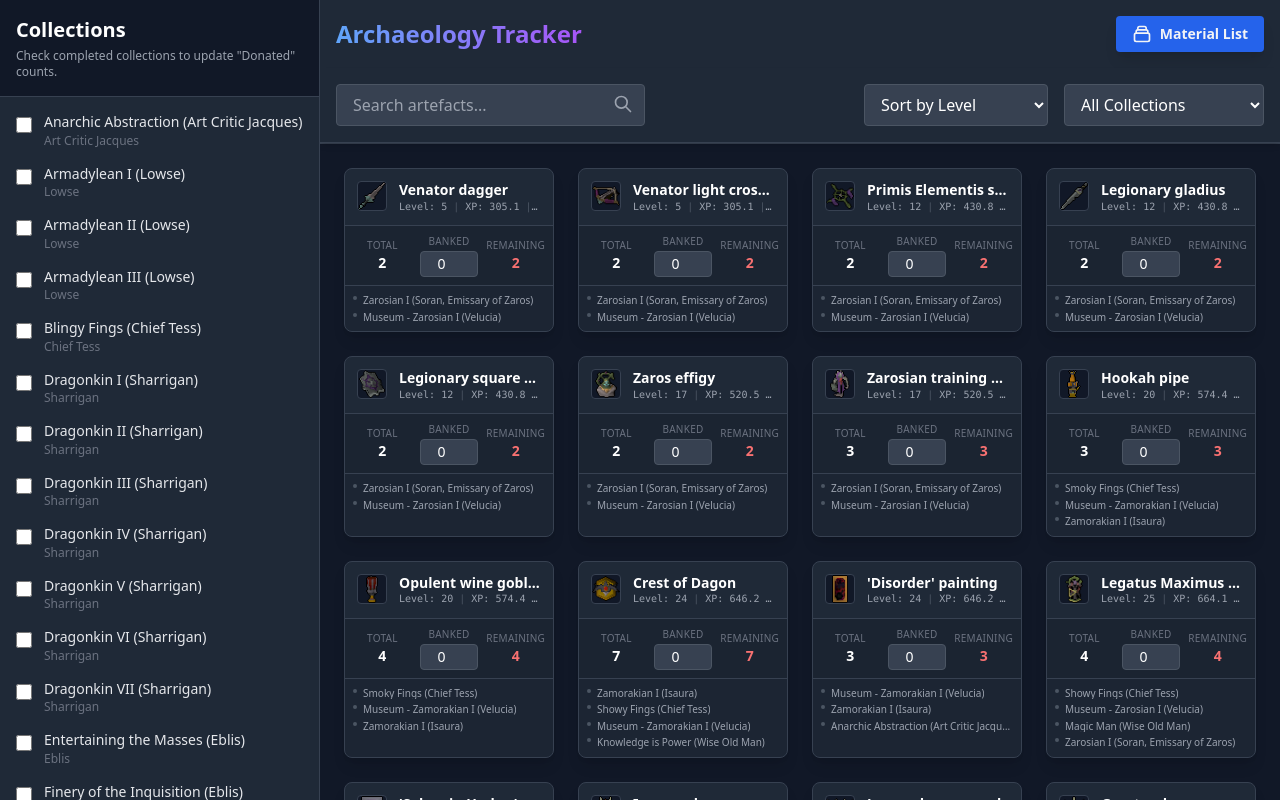
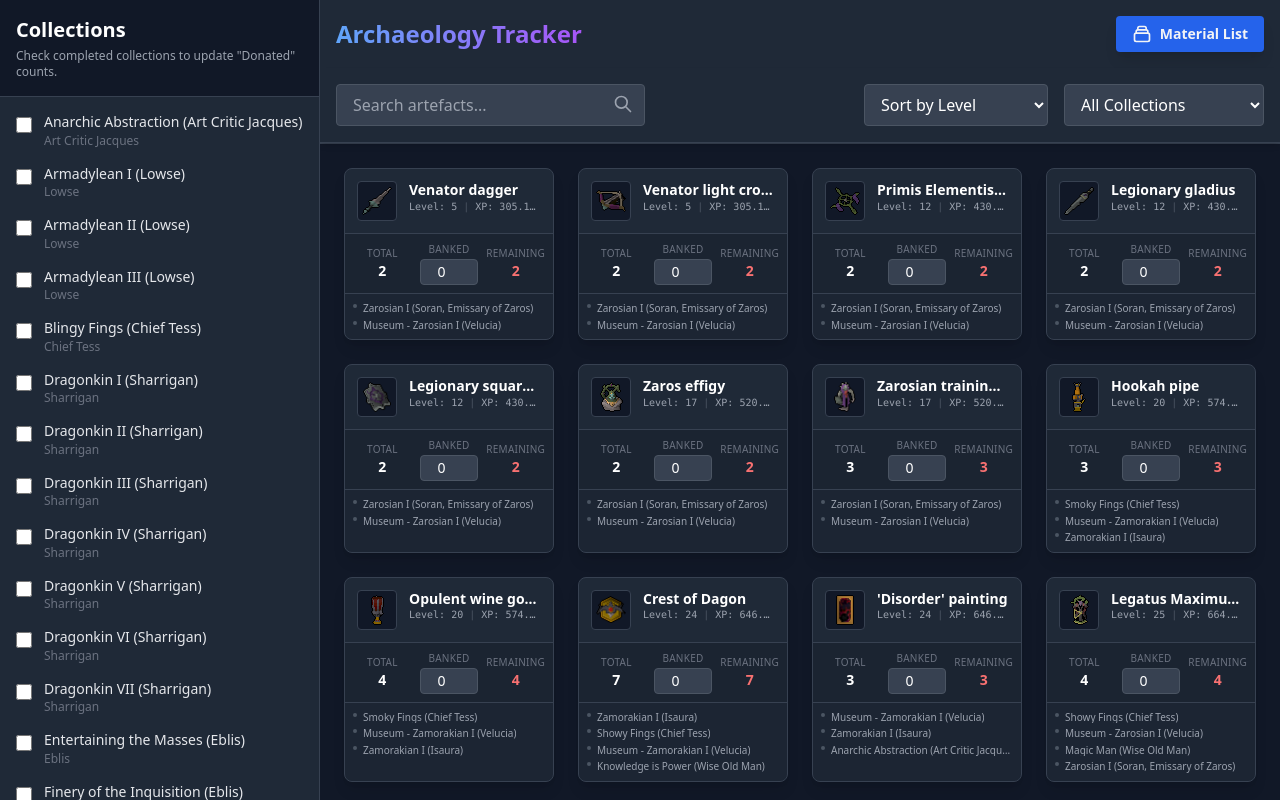
Before and after one commit to syhros/rs3-archaeology-tracker, a React (Vite) app: page / in a window 1280 px wide. Built offline with nearby package versions, Linux system fonts and the light colour scheme.

Commit message:
Update image size in ArtefactCard component

```diff
--- a/components/ArtefactCard.tsx
+++ b/components/ArtefactCard.tsx
@@ -39,8 +39,8 @@ export const ArtefactCard: React.FC<ArtefactCardProps> = ({
     >
       {/* Header Section: Image, Name, Stats */}
       <div className="flex gap-3 p-3 items-start">
-        {/* Left: Small Image 30x30 */}
-        <div className="flex-shrink-0 w-[30px] h-[30px] flex items-center justify-center bg-gray-900 rounded border border-gray-700 overflow-hidden">
+        {/* Left: Small Image 40x40 with padding */}
+        <div className="flex-shrink-0 w-[40px] h-[40px] p-1 flex items-center justify-center bg-gray-900 rounded border border-gray-700 overflow-hidden">
            {imgError ? (
              <span className="text-[8px] text-red-400">?</span>
            ) : (
```
